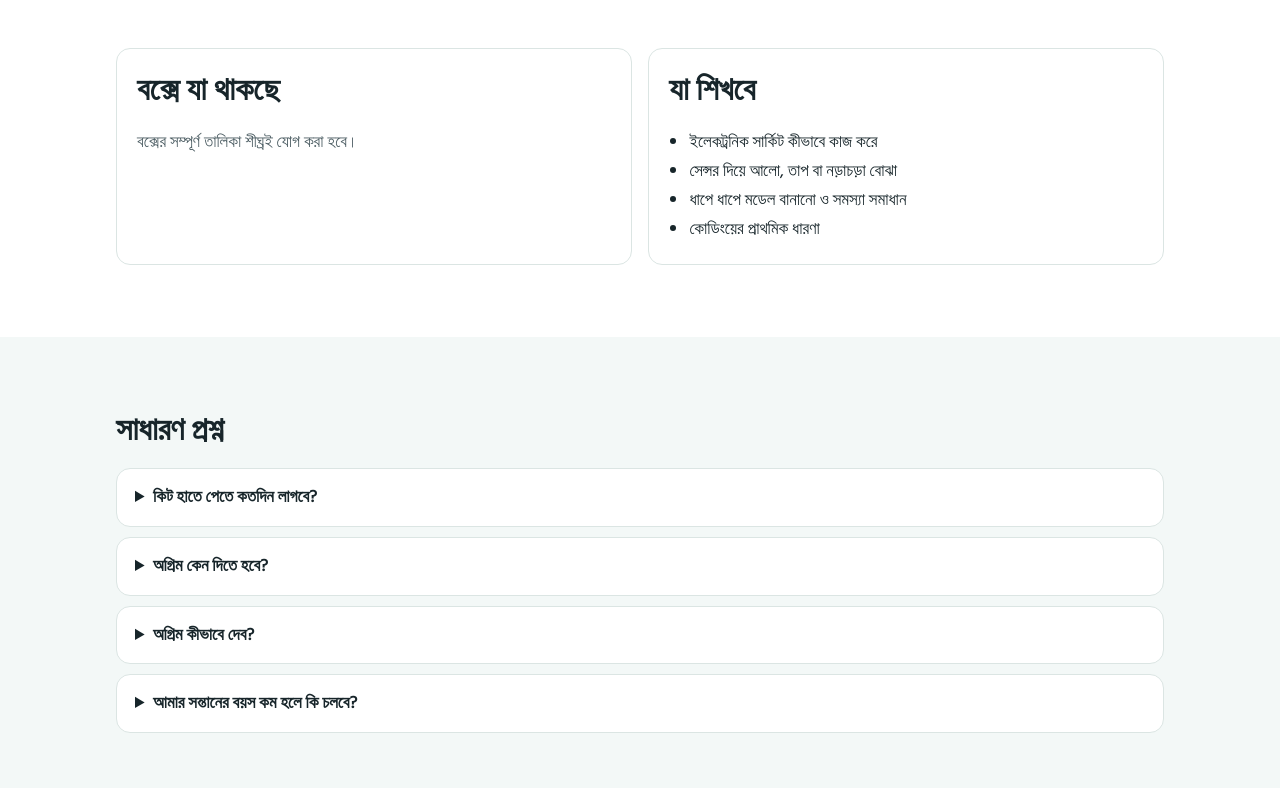
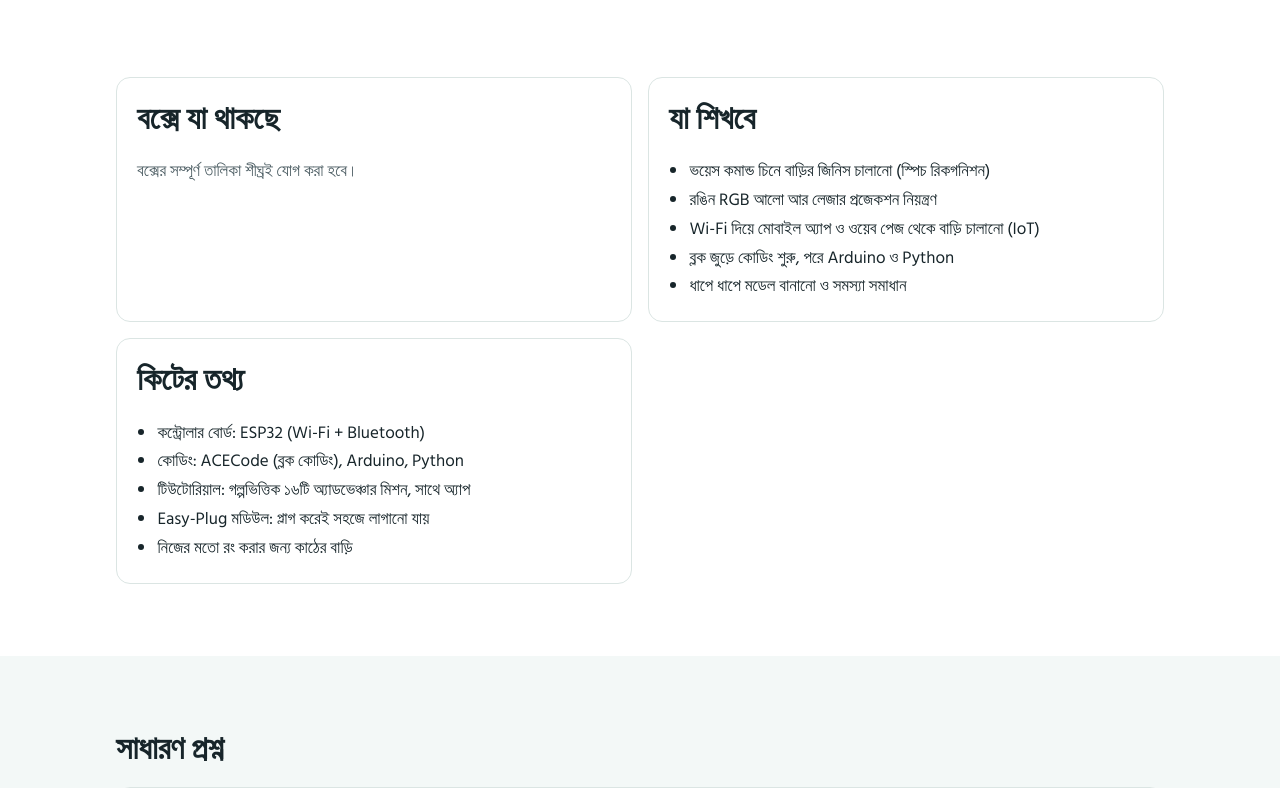
Before and after one commit to sloth-262/KitBaaz, an Astro site: page /kits/qe001 in a window 1280 px wide. Shown: the part 735-1523 px from the top of the page. Built offline with nearby package versions, Linux system fonts and the light colour scheme; Astro itself is replaced by a stand-in of ours.

Commit message:
Describe the QE001 kit from the ACEBOTT catalog
Rewrite the summary and the what-you-learn list from the catalog's
features, and add a kit details card (board, coding, tutorials).

```diff
--- a/src/data/products.ts
+++ b/src/data/products.ts
@@ -13,6 +13,7 @@ export type Product = {
   price: number | null; // in Tk; null = not announced yet
   inTheBoxBn: string[]; // empty = not confirmed yet
   learnBn: string[]; // what children learn with this kit
+  specsBn: string[]; // board, coding, tutorial facts; empty = section hidden
   active: boolean; // false hides the kit from the site
 };
 
@@ -22,17 +23,28 @@ export const products: Product[] = [
     code: 'QE001',
     name: 'ACEBOTT Smart Home Kit',
     nameBn: 'স্মার্ট হোম কিট',
+    // Text below is based on the ACEBOTT catalog V2.0 and product data sheet.
     summaryBn:
-      'নিজের হাতে একটি স্মার্ট বাড়ির মডেল বানিয়ে সেন্সর, ইলেকট্রনিক্স আর কোডিংয়ের প্রথম পাঠ।',
+      'কাঠের একটি স্মার্ট বাড়ি নিজের হাতে বানিয়ে রং করা, তারপর কোড লিখে সেটিকে ভয়েস কমান্ড, মোবাইল অ্যাপ আর ওয়েব পেজ দিয়ে চালানো।',
+    // The catalog says 10+, the product sheet says 8+. Chosen: 8+.
     ageMin: 8,
     price: null, // TODO(Shakil): confirm price
     inTheBoxBn: [], // TODO(Shakil): confirm box contents
     // TODO(Shakil): confirm these match the kit
     learnBn: [
-      'ইলেকট্রনিক সার্কিট কীভাবে কাজ করে',
-      'সেন্সর দিয়ে আলো, তাপ বা নড়াচড়া বোঝা',
+      'ভয়েস কমান্ড চিনে বাড়ির জিনিস চালানো (স্পিচ রিকগনিশন)',
+      'রঙিন RGB আলো আর লেজার প্রজেকশন নিয়ন্ত্রণ',
+      'Wi-Fi দিয়ে মোবাইল অ্যাপ ও ওয়েব পেজ থেকে বাড়ি চালানো (IoT)',
+      'ব্লক জুড়ে কোডিং শুরু, পরে Arduino ও Python',
       'ধাপে ধাপে মডেল বানানো ও সমস্যা সমাধান',
-      'কোডিংয়ের প্রাথমিক ধারণা',
+    ],
+    // TODO(Shakil): confirm
+    specsBn: [
+      'কন্ট্রোলার বোর্ড: ESP32 (Wi-Fi + Bluetooth)',
+      'কোডিং: ACECode (ব্লক কোডিং), Arduino, Python',
+      'টিউটোরিয়াল: গল্পভিত্তিক ১৬টি অ্যাডভেঞ্চার মিশন, সাথে অ্যাপ',
+      'Easy-Plug মডিউল: প্লাগ করেই সহজে লাগানো যায়',
+      'নিজের মতো রং করার জন্য কাঠের বাড়ি',
     ],
     active: true,
   },
--- a/src/pages/kits/[slug].astro
+++ b/src/pages/kits/[slug].astro
@@ -121,6 +121,18 @@ const faqs = [
           {kit.learnBn.map((item) => <li>{item}</li>)}
         </ul>
       </div>
+      {
+        kit.specsBn.length > 0 && (
+          <div class="card">
+            <h2>কিটের তথ্য</h2>
+            <ul class="list">
+              {kit.specsBn.map((item) => (
+                <li>{item}</li>
+              ))}
+            </ul>
+          </div>
+        )
+      }
     </div>
   </section>
 
```
